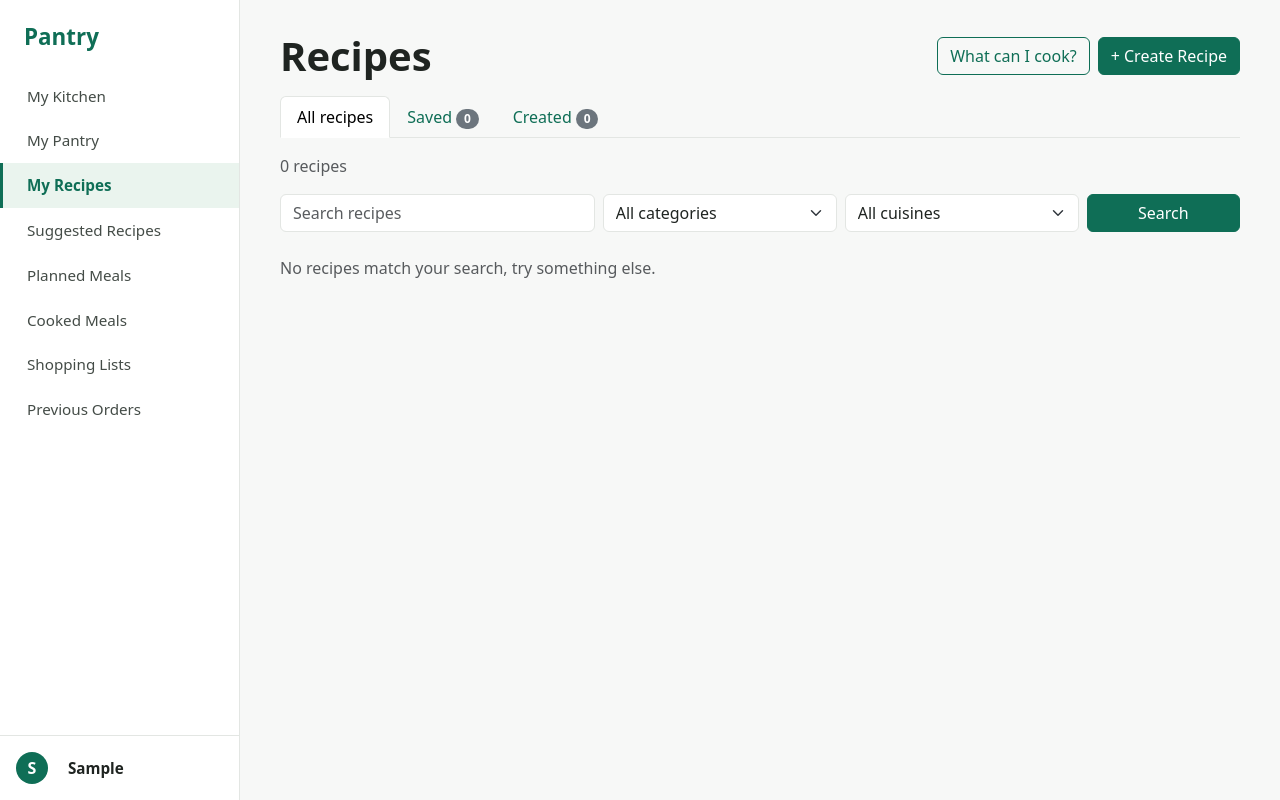
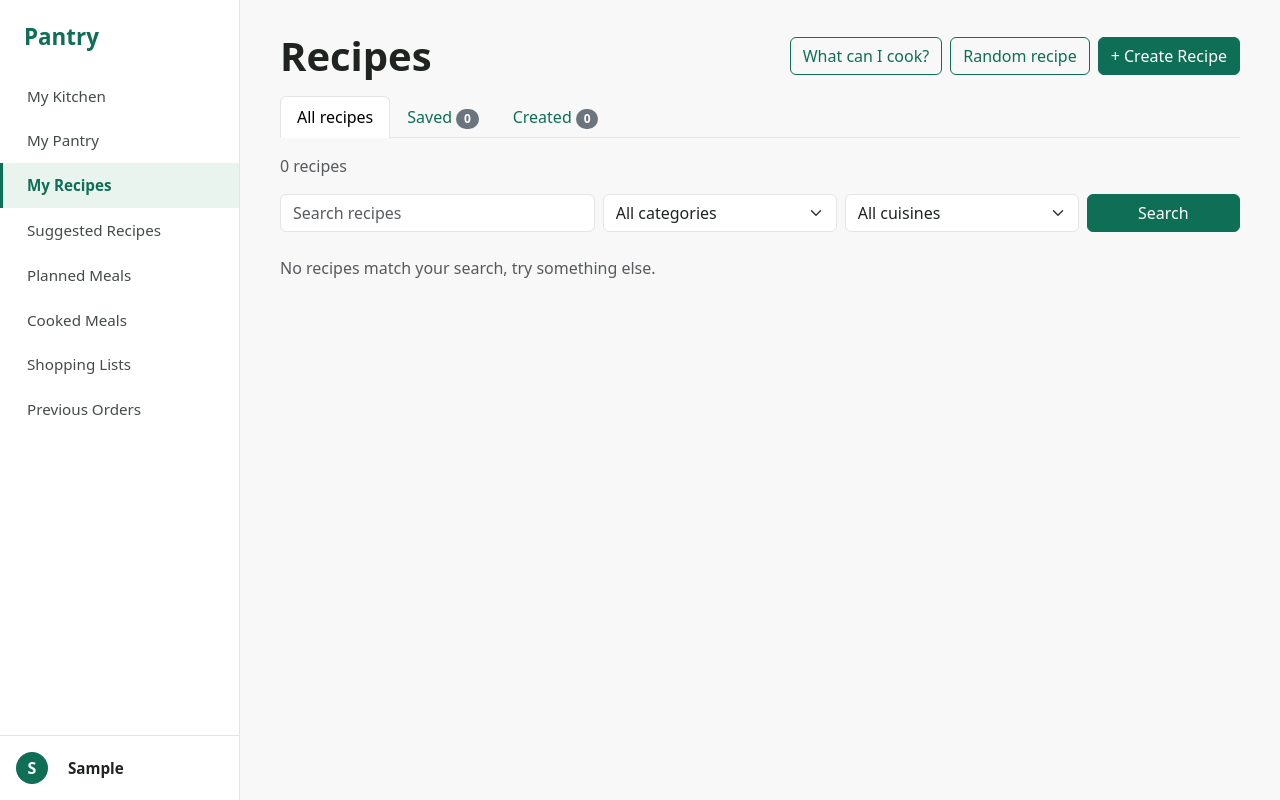
Before and after one commit to Yoobee270697583/2605_Pantry_v2, a Django app: page /recipes/ in a window 1280 px wide. Run offline with Django 5.2, Linux system fonts and the light colour scheme; the visitor is signed in with stand-in values (Sample User, id 1); data comes from the database, SQL or seed files in the repository; data that the repository does not hold is empty.

Commit message:
Feature/random recipe (#23)
* Add random recipe view

* Add random recipe button

```diff
--- a/recipes/urls.py
+++ b/recipes/urls.py
@@ -7,6 +7,7 @@ app_name = "recipes"
 urlpatterns = [
     path("", views.index, name="index"),
     path("create/", views.create_recipe, name="create"),
+    path("random/", views.random_recipe, name="random"),
     path("<int:pk>/", views.detail, name="detail"),
     path("<int:pk>/save/", views.save_recipe, name="save"),
     path("<int:pk>/unsave/", views.unsave_recipe, name="unsave"),
--- a/recipes/views.py
+++ b/recipes/views.py
@@ -126,6 +126,24 @@ def detail(request, pk):
         "youtube_embed_url": youtube_embed_url,
         "saved": saved,
     })
+
+
+@login_required
+def random_recipe(request):
+    """Opens a random recipe, like V1's Random Recipe button. V1 asked TheMealDB's random.php
+    for one, but all the recipes are in our database now so there's no API call."""
+    household = get_household(request.user)
+
+    # picks from visible_recipes, so another household's private recipe can't come up.
+    # order_by("?") gets the database to shuffle them - fine for 800 or so recipes
+    recipe = visible_recipes(household).order_by("?").first()
+
+    # only happens if the recipes haven't been imported yet
+    if recipe is None:
+        messages.info(request, "There aren't any recipes yet.")
+        return redirect("recipes:index")
+
+    return redirect("recipes:detail", pk=recipe.pk)
 
 
 @login_required
--- a/templates/recipes/index.html
+++ b/templates/recipes/index.html
@@ -9,6 +9,8 @@
     <div class="d-flex flex-wrap gap-2">
         {# the phone nav only has "Recipes", so this is how phones get to Suggested Recipes #}
         <a href="{% url 'suggestions:index' %}" class="btn btn-outline-primary">What can I cook?</a>
+        {# like V1's Random Recipe button - a link, since opening a recipe doesn't change anything #}
+        <a href="{% url 'recipes:random' %}" class="btn btn-outline-primary">Random recipe</a>
         <a href="{% url 'recipes:create' %}" class="btn btn-primary">+ Create Recipe</a>
     </div>
 </div>
```
